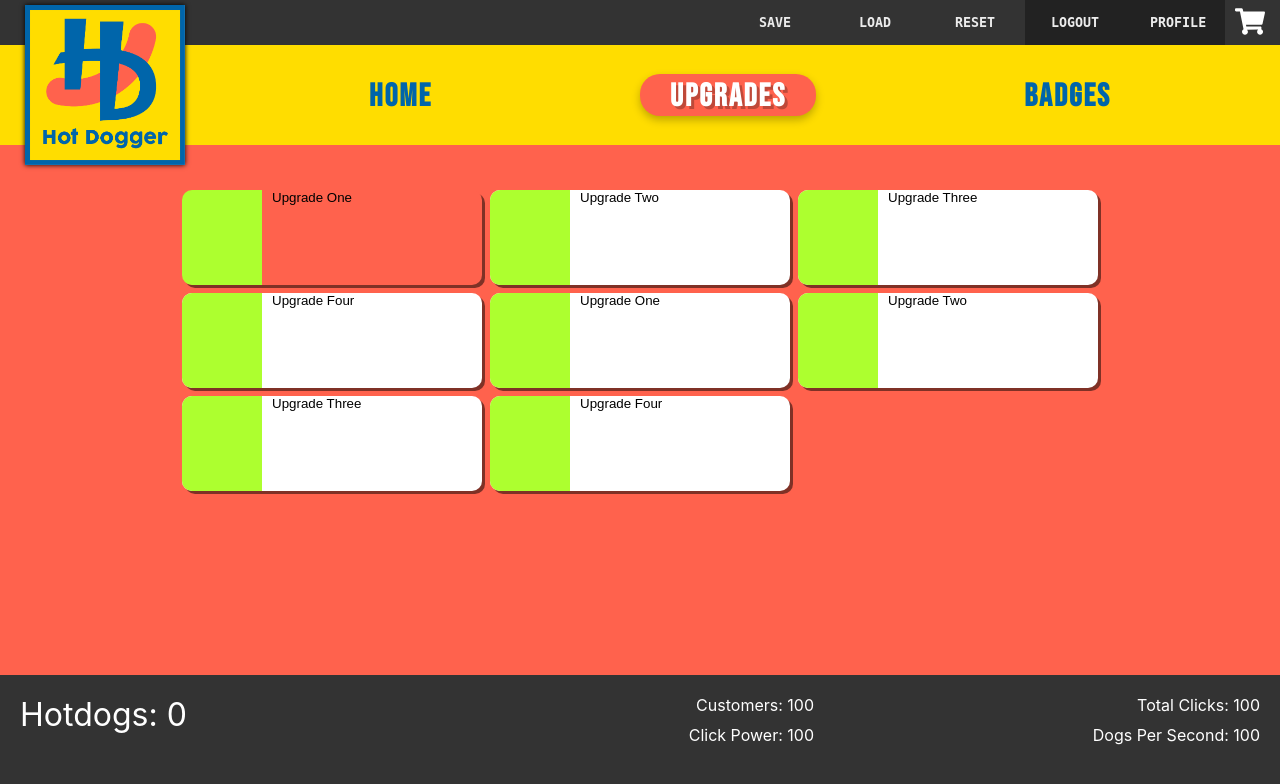
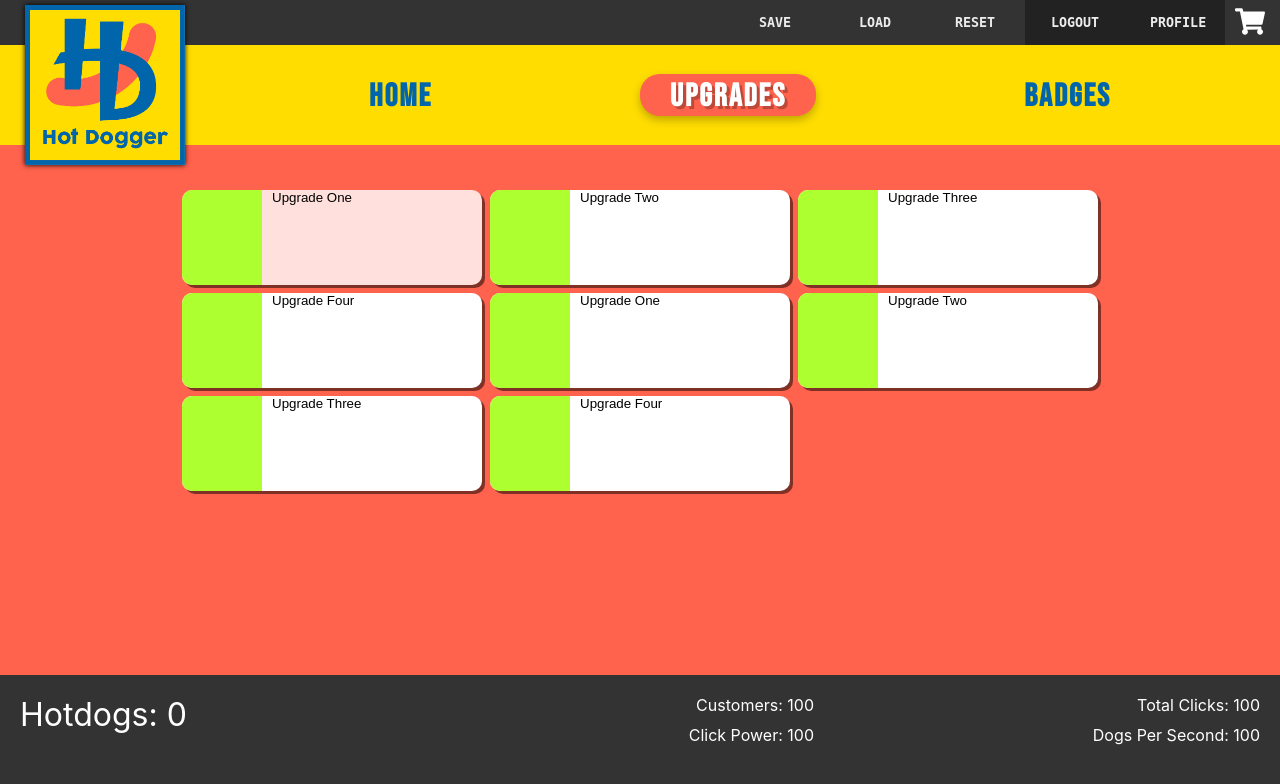
Before and after one commit to stujmar/hotdogger-fe, a React (Create React App) app: page /upgrades in a window 1280 px wide. In both pictures the pointer is over the button 332 px from the left and 237 px from the top of the page. Shown: the top 784 px of the page. Built offline with nearby package versions, Linux system fonts and the light colour scheme; no server answers; a web font is replaced by a local one.

Commit message:
[sm] updated hover color of upgrades

```diff
--- a/src/components/Upgrades/Upgrade.module.css
+++ b/src/components/Upgrades/Upgrade.module.css
@@ -19,7 +19,7 @@
 }
 
 .upgradeWrapper:hover {
-    background:  #FF624D;;
+    background:  #ffe0dc;;
 }
 
 .upgradeTitle {
```
